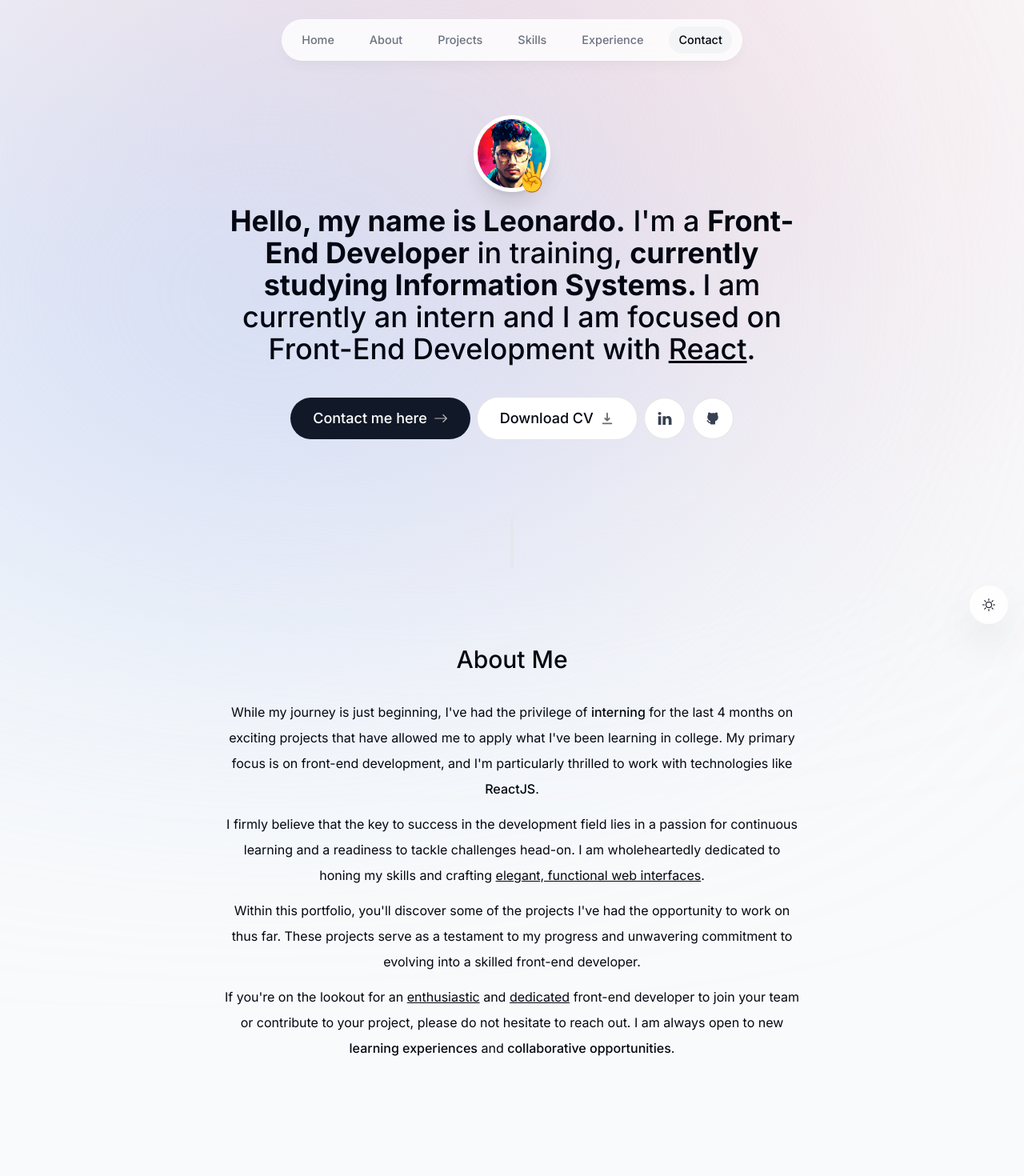
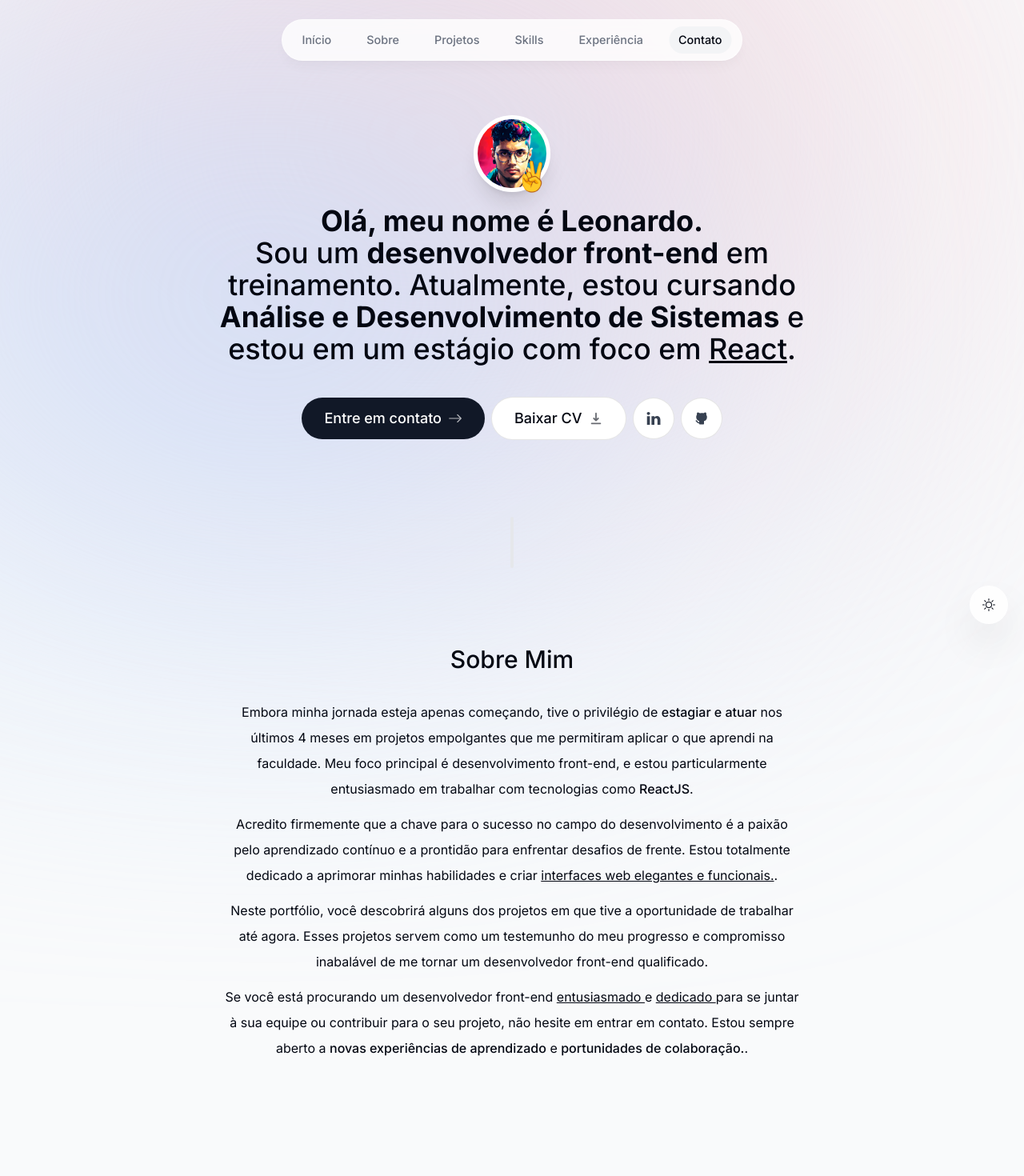
Before and after one commit to leozizz/leozizz.portfolio, a Next.js app: page /CV-Leonardo.pdf in a window 1280 px wide. Shown: the top 1470 px of the page at 80% size. Built offline with nearby package versions, Linux system fonts and the light colour scheme; no server answers.

Commit message:
wip: working on internationalization

```diff
--- a/package.json
+++ b/package.json
@@ -19,6 +19,7 @@
     "eslint": "8.49.0",
     "eslint-config-next": "13.4.19",
     "framer-motion": "^10.16.4",
+    "html-react-parser": "^4.2.2",
     "next": "13.4.19",
     "next-intl": "^2.20.2",
     "postcss": "8.4.29",
--- a/src/components/About.tsx
+++ b/src/components/About.tsx
@@ -2,12 +2,16 @@
 
 "use client";
 
-import React from "react";
+import React, { createElement } from "react";
 import SectionHeading from "./SectionHeading";
 import { motion } from "framer-motion";
 import { useSectionInView } from "@/lib/hooks";
+import { getDictionaryUseClient } from "../dictionaries/defaultDictionaryUseClient";
+import { Locale } from "../config/i18n.config";
+import ReactHtmlParser from "html-react-parser";
 
-export default function About() {
+export default function About({ params }: { params: { lang: Locale } }) {
+  const dict = getDictionaryUseClient(params?.lang);
   const { ref } = useSectionInView("About");
 
   return (
@@ -19,37 +23,8 @@ export default function About() {
       animate={{ opacity: 1, y: 0 }}
       transition={{ delay: 0.175 }}
     >
-      <SectionHeading>About me</SectionHeading>
-      <p className="mb-3">
-        While my journey is just beginning, I've had the privilege of{" "}
-        <span className="font-medium">interning</span> for the last 4 months on
-        exciting projects that have allowed me to apply what I've been learning
-        in college. My primary focus is on front-end development, and I'm
-        particularly thrilled to work with technologies like{" "}
-        <span className="font-medium">ReactJS</span>.
-      </p>
-      <p className="mb-3">
-        I firmly believe that the key to success in the development field lies
-        in a passion for continuous learning and a readiness to tackle
-        challenges head-on. I am wholeheartedly dedicated to honing my skills
-        and crafting{" "}
-        <span className="underline">elegant, functional web interfaces</span>.
-      </p>
-      <p className="mb-3">
-        Within this portfolio, you'll discover some of the projects I've had the
-        opportunity to work on thus far. These projects serve as a testament to
-        my progress and unwavering commitment to evolving into a skilled
-        front-end developer.
-      </p>
-      <p className="mb-3">
-        If you're on the lookout for an{" "}
-        <span className="underline">enthusiastic</span> and{" "}
-        <span className="underline">dedicated</span> front-end developer to join
-        your team or contribute to your project, please do not hesitate to reach
-        out. I am always open to new{" "}
-        <span className="font-medium">learning experiences</span> and{" "}
-        <span className="font-medium">collaborative opportunities</span>.
-      </p>
+      <SectionHeading>{dict?.aboutData?.heading}</SectionHeading>
+      <>{ReactHtmlParser(dict?.aboutData?.about)}</>
     </motion.section>
   );
 }
--- a/src/components/Header.tsx
+++ b/src/components/Header.tsx
@@ -6,8 +6,12 @@ import { links } from "@/lib/data";
 import Link from "next/link";
 import clsx from "clsx";
 import { useActiveSectionContext } from "../context/ActiveSectionContext";
+import { getDictionaryUseClient } from "../dictionaries/defaultDictionaryUseClient";
+import { Locale } from "../config/i18n.config";
 
-export default function Header() {
+export default function Header({ params }: { params: { lang: Locale } }) {
+  const dict = getDictionaryUseClient(params?.lang);
+
   const { activeSection, setActiveSection, setTimeOfLastClick } =
     useActiveSectionContext();
 
@@ -20,7 +24,7 @@ export default function Header() {
       ></motion.div>
       <nav className="flex fixed top-[0.15rem] left-1/2 h-12 -translate-x-1/2 py-2 sm:top-[1.7rem] sm:h-[initial] sm:py-0">
         <ul className="flex w-[22rem] flex-wrap items-center justify-center gap-y-1 text-[0.9rem] font-medium text-gray-500 sm:w-[initial] sm:flex-nowrap sm:gap-5">
-          {links.map((link) => (
+          {dict.links.map((link) => (
             <motion.li
               className="h-3/4 flex items-center justify-center relative"
               key={link.hash}
@@ -41,7 +45,7 @@ export default function Header() {
                   setTimeOfLastClick(Date.now());
                 }}
               >
-                {link.name}
+                {link.display}
 
                 {link.name === activeSection && (
                   <motion.span
--- a/src/components/Intro.tsx
+++ b/src/components/Intro.tsx
@@ -13,8 +13,12 @@ import { HiDownload } from "react-icons/hi";
 
 import { useSectionInView } from "../../lib/hooks";
 import { useActiveSectionContext } from "../context/ActiveSectionContext";
+import { getDictionaryUseClient } from "../dictionaries/defaultDictionaryUseClient";
+import { Locale } from "../config/i18n.config";
+import ReactHtmlParser from "html-react-parser";
 
-export default function Intro() {
+export default function Intro({ params }: { params: { lang: Locale } }) {
+  const dict = getDictionaryUseClient(params?.lang);
   const { ref } = useSectionInView("Home", 0.5);
   const { setActiveSection, setTimeOfLastClick } = useActiveSectionContext();
 
@@ -63,13 +67,7 @@ export default function Intro() {
         initial={{ opacity: 0, y: 100 }}
         animate={{ opacity: 1, y: 0 }}
       >
-        <span className="font-bold">Hello, my name is Leonardo.</span> I'm a{" "}
-        <span className="font-bold">Front-End Developer</span> in training,{" "}
-        <span className="font-bold">
-          currently studying Information Systems.{" "}
-        </span>
-        I am currently an intern and I am focused on Front-End Development with{" "}
-        <span className="underline">React</span>.
+        <>{ReactHtmlParser(dict?.introData?.intro)}</>
       </motion.p>
 
       <motion.div
@@ -88,7 +86,7 @@ export default function Intro() {
           }}
           className="group bg-gray-900 text-white px-7 py-3 flex items-center gap-2 rounded-full outline-none focus:scale-110 hover:scale-110 active:scale-105 hover:bg-gray-950 transition"
         >
-          Contact me here{" "}
+          {dict?.introData?.contactBtn}
           <BsArrowRight className="opacity-70 group-hover:translate-x-1 transition" />
         </Link>
         <a
@@ -96,7 +94,7 @@ export default function Intro() {
           href="/CV-Leonardo.pdf"
           download={true}
         >
-          Download CV{" "}
+          {dict?.introData?.downloadCv}
           <HiDownload className="opacity-60 group-hover:translate-y-1 transition" />
         </a>
         <a
--- a/src/dictionaries/defaultLanguageCollections/enUs.tsx
+++ b/src/dictionaries/defaultLanguageCollections/enUs.tsx
@@ -10,29 +10,71 @@ export const enUS = {
   links: [
     {
       name: "Home",
+      display: "Home",
       hash: "#home",
     },
     {
       name: "About",
+      display: "About",
       hash: "#about",
     },
     {
       name: "Projects",
+      display: "Projects",
       hash: "#projects",
     },
     {
       name: "Skills",
+      display: "Skills",
       hash: "#skills",
     },
     {
       name: "Experience",
+      display: "Experience",
       hash: "#experience",
     },
     {
       name: "Contact",
+      display: "Contact",
       hash: "#contact",
     },
   ],
+
+  introData: {
+    intro:
+      "<strong>Hello, my name is Leonardo.</strong> I'm a <strong>Front-End Developer</strong> in training, <strong>currently studying Information Systems.</strong>  I am currently an intern and I am focused on Front-End Development with <u>React</u>.",
+    contactBtn: "Contact me here",
+    downloadCv: "Download CV",
+  },
+
+  aboutData: {
+    heading: "About me",
+    about: `<p className="mb-3">
+        While my journey is just beginning, I've had the privilege of <span className="font-medium">interning</span> for the last 4 months on exciting projects that have allowed me to apply what I've been learning in college. My primary focus is on front-end development, and I'm particularly thrilled to work with technologies like <span className="font-medium">ReactJS</span>.
+      </p>
+      <p className="mb-3">
+        I firmly believe that the key to success in the development field lies
+        in a passion for continuous learning and a readiness to tackle
+        challenges head-on. I am wholeheartedly dedicated to honing my skills
+        and crafting
+        <span className="underline">elegant, functional web interfaces</span>.
+      </p>
+      <p className="mb-3">
+        Within this portfolio, you'll discover some of the projects I've had the
+        opportunity to work on thus far. These projects serve as a testament to
+        my progress and unwavering commitment to evolving into a skilled
+        front-end developer.
+      </p>
+      <p className="mb-3">
+        If you're on the lookout for an
+        <span className="underline">enthusiastic</span> and
+        <span className="underline">dedicated</span> front-end developer to join
+        your team or contribute to your project, please do not hesitate to reach
+        out. I am always open to new
+        <span className="font-medium">learning experiences</span> and
+        <span className="font-medium">collaborative opportunities</span>.
+      </p>`,
+  },
 
   experiencesData: [
     {
@@ -97,4 +139,12 @@ export const enUS = {
     "Git",
     "Framer Motion",
   ],
+
+  headings: {
+    aboutMe: "Sobre Mim",
+    myProjects: "Meus Projetos",
+    mySkills: "Skills",
+    myExperience: "Minha Experiência",
+    contactMe: "Contate-me",
+  },
 } as const;
--- a/src/dictionaries/defaultLanguageCollections/ptBr.tsx
+++ b/src/dictionaries/defaultLanguageCollections/ptBr.tsx
@@ -10,35 +10,69 @@ export const ptBR = {
   links: [
     {
       name: "Home",
+      display: "Início",
       hash: "#home",
     },
     {
       name: "About",
+      display: "Sobre",
       hash: "#about",
     },
     {
       name: "Projects",
+      display: "Projetos",
       hash: "#projects",
     },
     {
       name: "Skills",
+      display: "Skills",
       hash: "#skills",
     },
     {
       name: "Experience",
+      display: "Experiência",
       hash: "#experience",
     },
     {
       name: "Contact",
+      display: "Contato",
       hash: "#contact",
     },
   ],
+
+  introData: {
+    intro:
+      "<strong>Olá, meu nome é Leonardo.</strong><br/> Sou um <strong>desenvolvedor front-end</strong> em treinamento. Atualmente, estou cursando <strong>Análise e Desenvolvimento de Sistemas</strong> e estou em um estágio com foco em <u>React</u>.",
+    contactBtn: "Entre em contato",
+    downloadCv: "Baixar CV",
+  },
+
+  aboutData: {
+    heading: "Sobre mim",
+    about: `<p className="mb-3">
+        Embora minha jornada esteja apenas começando, tive o privilégio de <span    className="font-medium">estagiar e atuar</span> nos últimos 4 meses em projetos   empolgantes que me permitiram aplicar o que aprendi na faculdade. Meu foco principal é desenvolvimento front-end, e estou particularmente entusiasmado em trabalhar com tecnologias como <span className="font-medium">ReactJS</span>.
+      </p>
+      <p className="mb-3">
+        Acredito firmemente que a chave para o sucesso no campo do desenvolvimento é a  paixão pelo aprendizado contínuo e a prontidão para enfrentar desafios de frente.  Estou totalmente dedicado a aprimorar minhas habilidades e criar
+        <span className="underline">interfaces web elegantes e funcionais.</span>.
+      </p>
+      <p className="mb-3">
+        Neste portfólio, você descobrirá alguns dos projetos em que tive a oportunidade de trabalhar até agora. Esses projetos servem como um testemunho do meu progresso e compromisso inabalável de me tornar um desenvolvedor front-end qualificado.
+      </p>
+      <p className="mb-3">
+        Se você está procurando um desenvolvedor front-end
+        <span className="underline">entusiasmado </span> e
+        <span className="underline">dedicado </span> para se juntar à sua equipe ou contribuir para o seu projeto, não hesite em entrar em contato. Estou sempre aberto a
+        <span className="font-medium">novas experiências de aprendizado</span> e
+        <span className="font-medium">portunidades de colaboração.</span>.
+      </p>`,
+  },
 
   experiencesData: [
     {
       title: "Análise e Desenvolvimento de Sistemas",
       location: "Campinas, SP",
-      description: `Comecei a estudar <strong>Análise e Desenvolvimento de Sistemas</strong> assim que comecei meu trabalho como Técnico de TI. Continuo estudando paralelamente através de cursos, fóruns e comunidades na internet para desenvolver minhas habilidades como programador.`,
+      description: `Comecei a estudar Análise e Desenvolvimento de Sistemas assim que comecei meu trabalho como Técnico de TI. Continuo estudando paralelamente através de cursos, fóruns e comunidades na internet para desenvolver minhas habilidades como programador.`,
       icon: React.createElement(LuGraduationCap),
       date: "2021 - atual",
     },
@@ -62,9 +96,9 @@ export const ptBR = {
 
   projectsData: [
     {
-      title: "Agency Landing Page",
+      title: "Landing Page - Agência de Branding",
       description:
-        "This is a Branding Agency's Single Page Application (SPA). The application includes a header with a theme toggle button and an animated banner with Lottie.",
+        "Esta é uma Aplicação de Página Única (SPA) de uma Agência de Branding. A aplicação inclui um cabeçalho com um botão de alternância de tema e um banner animado com Lottie.",
       tags: ["React", "JavaScript", "CSS", "Lottie"],
       imageUrl: reactSPAAgency,
     },
@@ -96,4 +130,12 @@ export const ptBR = {
     "Git",
     "Framer Motion",
   ],
+
+  headings: {
+    aboutMe: "Sobre Mim",
+    myProjects: "Meus Projetos",
+    mySkills: "Skills",
+    myExperience: "Minha Experiência",
+    contactMe: "Contate-me",
+  },
 } as const;
```
Also changed, not shown: 1 other file (tests, documents, lock files or other folders).
